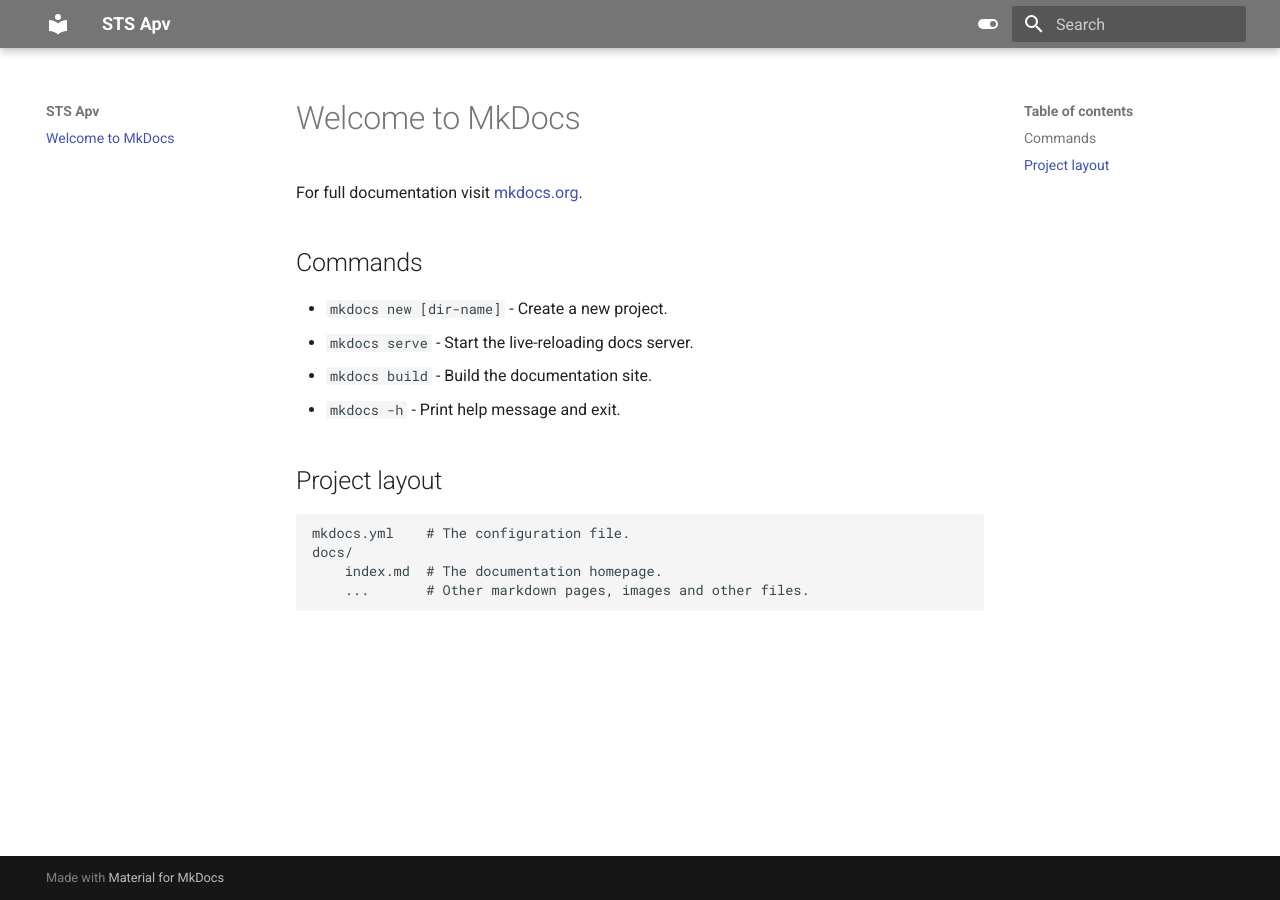
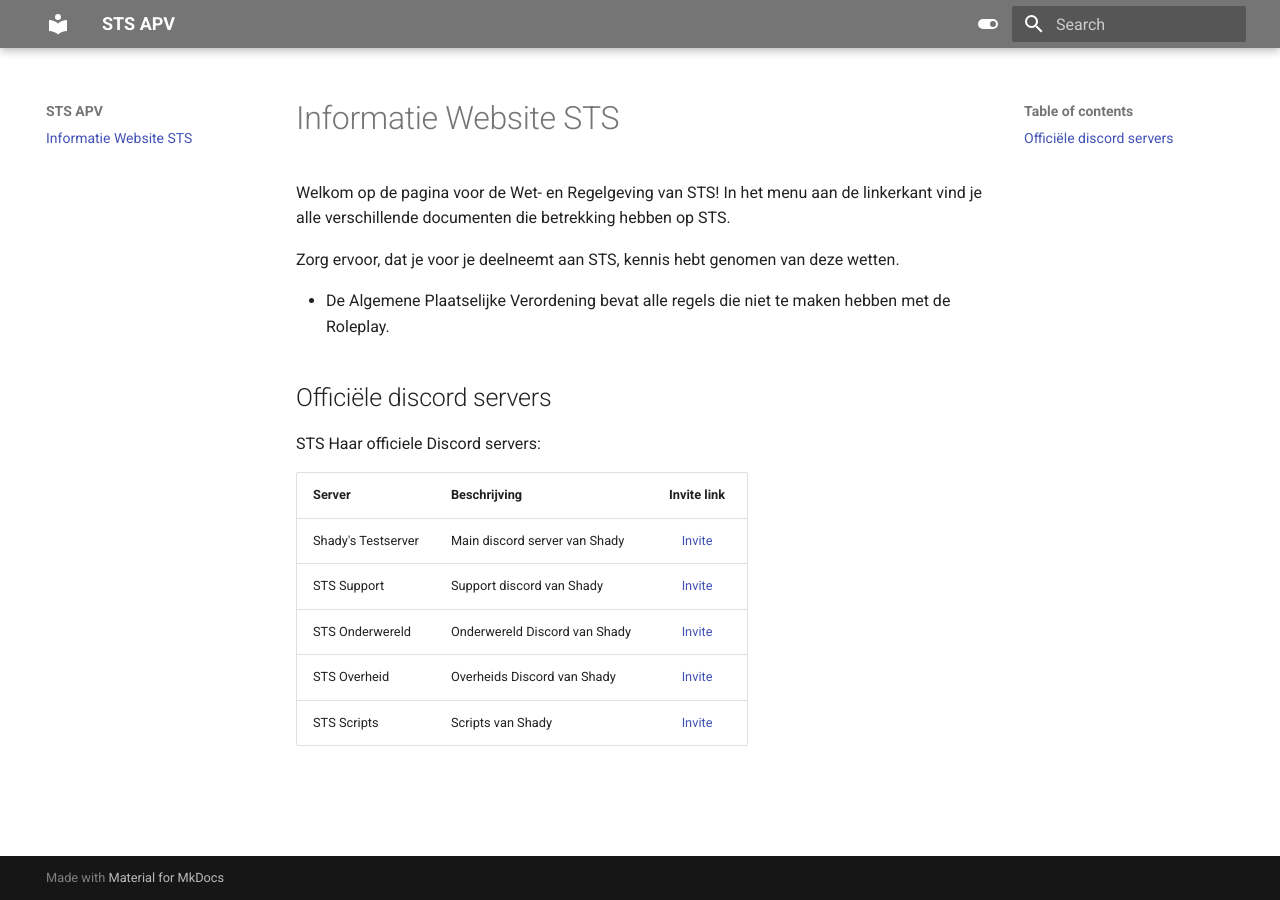
Before and after one commit to Welseyy/STSAPV, an MkDocs documentation site: the page built from docs/index.md, in a window 1280 px wide. Built offline with MkDocs 1.6.1 and Material for MkDocs 9.7.7, drawn with Linux system fonts in a browser that asks for light colours.

Commit message:
Index added

```diff
--- a/docs/index.md
+++ b/docs/index.md
@@ -1,17 +1,20 @@
-# Welcome to MkDocs
+# Informatie Website STS
 
-For full documentation visit [mkdocs.org](https://www.mkdocs.org).
+Welkom op de pagina voor de Wet- en Regelgeving van STS!
+In het menu aan de linkerkant vind je alle verschillende documenten die betrekking hebben op STS.
 
-## Commands
+Zorg ervoor, dat je voor je deelneemt aan STS, kennis hebt genomen van deze wetten.
 
-* `mkdocs new [dir-name]` - Create a new project.
-* `mkdocs serve` - Start the live-reloading docs server.
-* `mkdocs build` - Build the documentation site.
-* `mkdocs -h` - Print help message and exit.
+- De Algemene Plaatselijke Verordening bevat alle regels die niet te maken hebben met de Roleplay.
 
-## Project layout
+## Officiële discord servers
 
-    mkdocs.yml    # The configuration file.
-    docs/
-        index.md  # The documentation homepage.
-        ...       # Other markdown pages, images and other files.
+STS Haar officiele Discord servers:
+
+| Server | Beschrijving | Invite link |
+|---|---|:---:|
+| Shady's Testserver | Main discord server van Shady | [Invite](https://discord.gg/PKZrnW7dQc) |
+| STS Support | Support discord van Shady | [Invite](https://discord.gg/EtgWNDzpCb) |
+| STS Onderwereld | Onderwereld Discord van Shady | [Invite](https://discord.gg/XsRSdDNbWt) |
+| STS Overheid | Overheids Discord van Shady | [Invite](https://discord.gg/mVWmnZ7Tc8) |
+| STS Scripts | Scripts van Shady | [Invite](https://discord.gg/YCyM35bxKp) |
--- a/mkdocs.yml
+++ b/mkdocs.yml
@@ -1,4 +1,4 @@
-site_name: STS Apv
+site_name: STS APV
 site_url: https://caspertjuh.github.io/STSAPV/
 site_author: Caspertjuh
 site_description: >-
@@ -20,3 +20,4 @@
       toggle:
         icon: material/toggle-switch-off-outline
         name: Switch to light mode
+  favicon: assets/favicon.png
```
